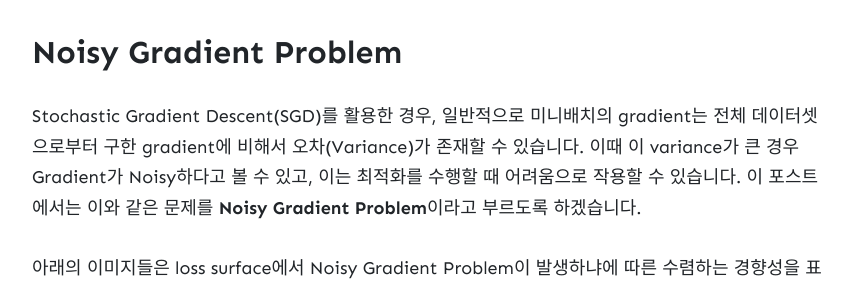
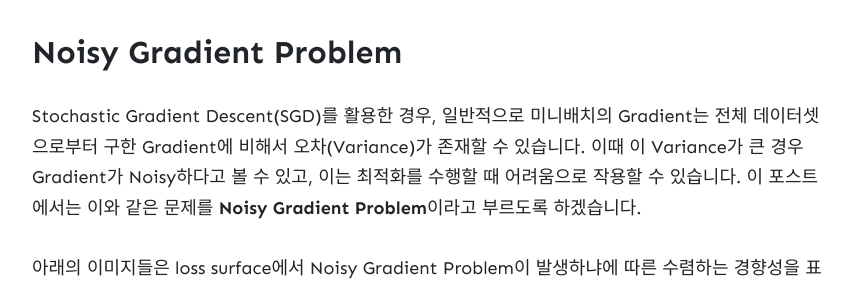
Before and after one commit to wowthemesnet/jekyll-theme-memoirs, a Jekyll site: the page built from _posts/2020-12-29-Gradient-Accumulation.md, in a window 1280 px wide and 900 px high, scrolled down 475 px. Shown: the part 155-443 px from the top of the window, without its empty margins (208-1065 px from the left). Built offline with Jekyll 4.4.1, drawn with Linux system fonts in a browser that asks for light colours; nearby versions of some CDN libraries; formulas are drawn with MathJax 3; comment, search, counter and statistics services are not loaded; some of the changed text lies outside the part shown.

Commit message:
convention

```diff
--- a/_posts/2020-12-29-Gradient-Accumulation.md
+++ b/_posts/2020-12-29-Gradient-Accumulation.md
@@ -17,7 +17,7 @@ image: assets/images/2020-12-29-Gradient-Accumulation/noisy_gradient.jpeg
 
 ## Noisy Gradient Problem
 
- Stochastic Gradient Descent(SGD)를 활용한 경우, 일반적으로 미니배치의 gradient는 전체 데이터셋으로부터 구한 gradient에 비해서 오차(Variance)가 존재할 수 있습니다. 이때 이 variance가 큰 경우 Gradient가 Noisy하다고 볼 수 있고, 이는 최적화를 수행할 때 어려움으로 작용할 수 있습니다. 이 포스트에서는 이와 같은 문제를 **Noisy Gradient Problem**이라고 부르도록 하겠습니다.
+ Stochastic Gradient Descent(SGD)를 활용한 경우, 일반적으로 미니배치의 Gradient는 전체 데이터셋으로부터 구한 Gradient에 비해서 오차(Variance)가 존재할 수 있습니다. 이때 이 Variance가 큰 경우 Gradient가 Noisy하다고 볼 수 있고, 이는 최적화를 수행할 때 어려움으로 작용할 수 있습니다. 이 포스트에서는 이와 같은 문제를 **Noisy Gradient Problem**이라고 부르도록 하겠습니다.
 
 
 아래의 이미지들은 loss surface에서 Noisy Gradient Problem이 발생하냐에 따른 수렴하는 경향성을 표현한 것들입니다.
@@ -211,7 +211,7 @@ Gradient Accumulation을 통해서 불안정적이던 학습을 안정적으로
 <figure class="image" style="align: center;">
 <p align="center">
   <img style="width: 70%" src="/assets/images/2020-12-29-Gradient-Accumulation/gradient_accumulation.png" alt="rae">
-  <figcaption style="text-align: center;">[그래프-2] - gradient accumulation</figcaption>
+  <figcaption style="text-align: center;">[그래프-2] - Gradient Accumulation</figcaption>
 </p>
 </figure>
 
```
